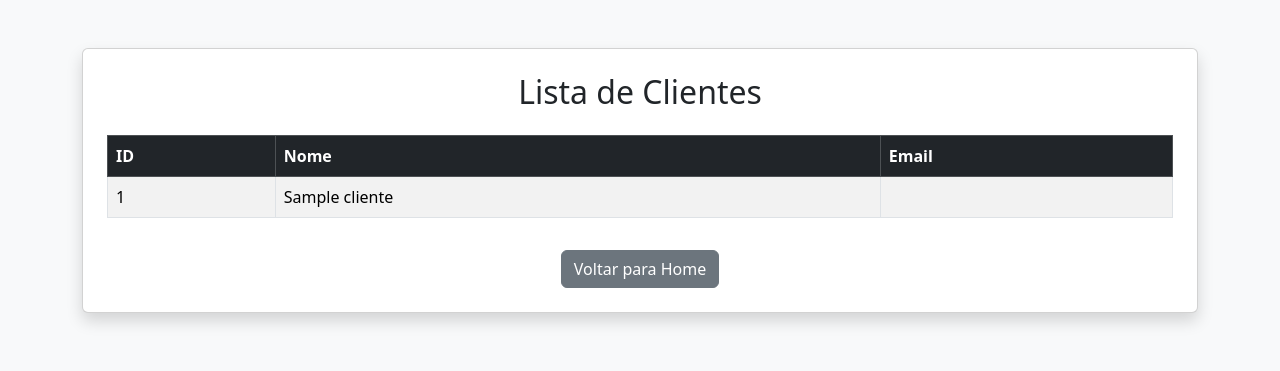
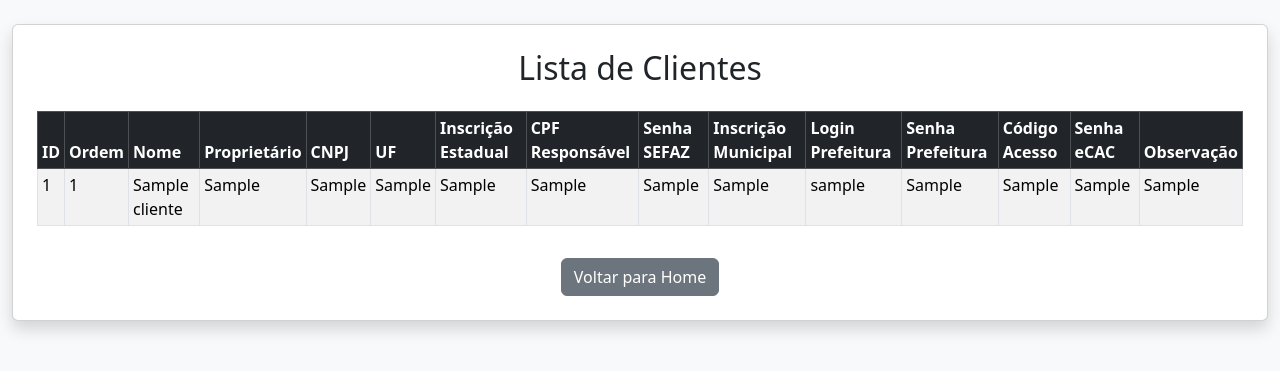
Before and after one commit to planningcontabilidade/contabilidade-planning, a Django app: page /clientes/ in a window 1280 px wide. Shown: the top 371 px of the page. Run offline with Django 4.2, Linux system fonts and the light colour scheme; tables that the repository leaves empty hold one stand-in row (values such as "Sample post").

Commit message:
Update lista_clientes.html

```diff
--- a/templates/lista_clientes.html
+++ b/templates/lista_clientes.html
@@ -6,29 +6,55 @@
 </head>
 <body class="bg-light">
 
-<div class="container mt-5">
+<div class="container-fluid mt-4">
     <div class="card shadow p-4">
         <h2 class="mb-4 text-center">Lista de Clientes</h2>
 
         {% if clientes %}
-            <table class="table table-striped table-bordered">
+            <div class="table-responsive">
+                <table class="table table-striped table-bordered table-sm">
                     <thead class="table-dark">
                         <tr>
                             <th>ID</th>
+                            <th>Ordem</th>
                             <th>Nome</th>
-                        <th>Email</th>
+                            <th>Proprietário</th>
+                            <th>CNPJ</th>
+                            <th>UF</th>
+                            <th>Inscrição Estadual</th>
+                            <th>CPF Responsável</th>
+                            <th>Senha SEFAZ</th>
+                            <th>Inscrição Municipal</th>
+                            <th>Login Prefeitura</th>
+                            <th>Senha Prefeitura</th>
+                            <th>Código Acesso</th>
+                            <th>Senha eCAC</th>
+                            <th>Observação</th>
                         </tr>
                     </thead>
                     <tbody>
                         {% for cliente in clientes %}
                         <tr>
                             <td>{{ cliente.id }}</td>
+                            <td>{{ cliente.ordem }}</td>
                             <td>{{ cliente.nome }}</td>
-                            <td>{{ cliente.email }}</td>
+                            <td>{{ cliente.proprietario }}</td>
+                            <td>{{ cliente.cnpj }}</td>
+                            <td>{{ cliente.uf }}</td>
+                            <td>{{ cliente.inscricao_estadual }}</td>
+                            <td>{{ cliente.cpf_responsavel }}</td>
+                            <td>{{ cliente.senha_sefaz }}</td>
+                            <td>{{ cliente.inscricao_municipal }}</td>
+                            <td>{{ cliente.login_prefeitura }}</td>
+                            <td>{{ cliente.senha_prefeitura }}</td>
+                            <td>{{ cliente.codigo_acesso }}</td>
+                            <td>{{ cliente.senha_ecac }}</td>
+                            <td>{{ cliente.observacao }}</td>
                         </tr>
                         {% endfor %}
                     </tbody>
                 </table>
+            </div>
         {% else %}
             <p class="text-center">Nenhum cliente encontrado.</p>
         {% endif %}
```
Lines whose indentation alone changed are shown as unchanged.
